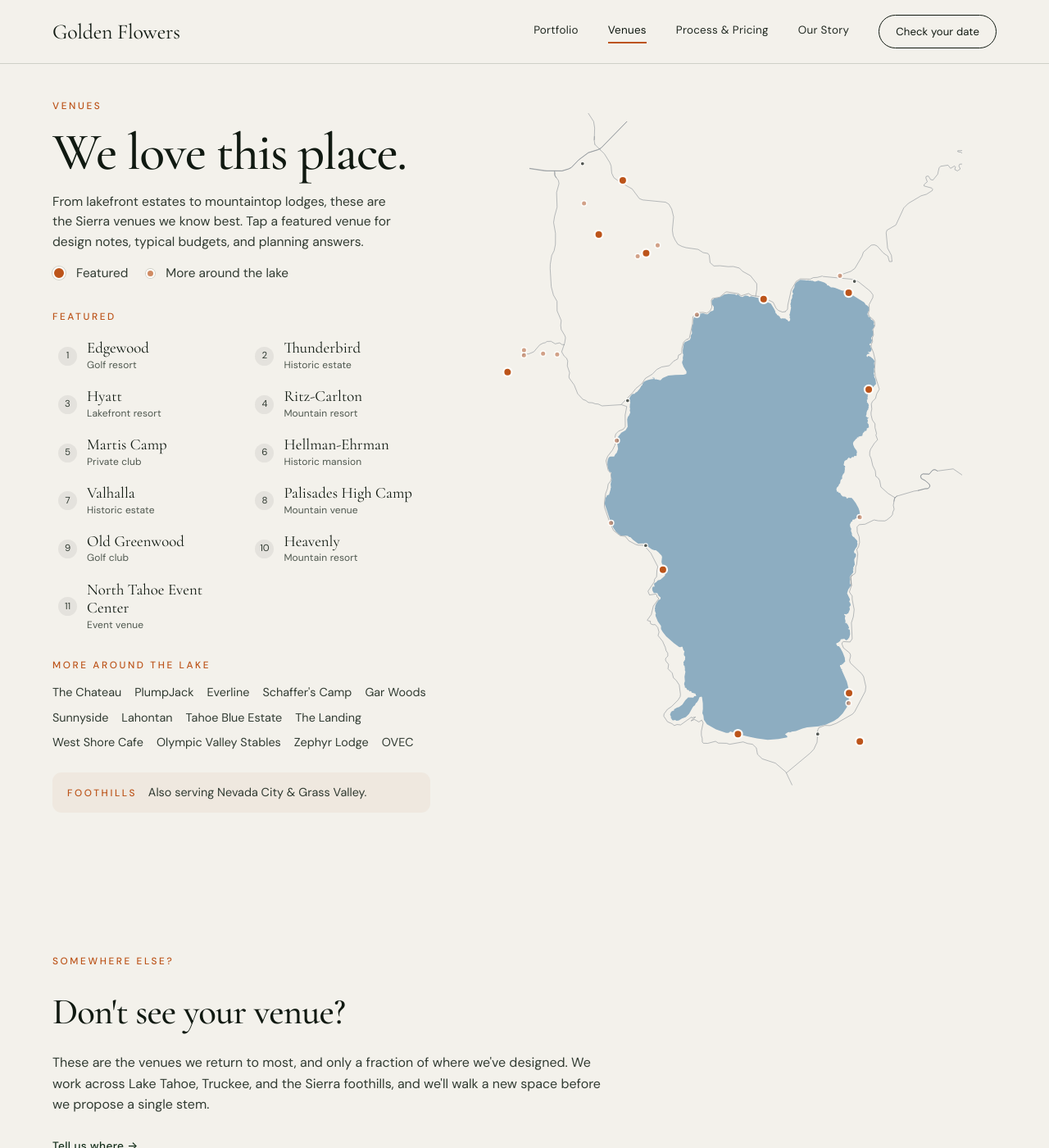
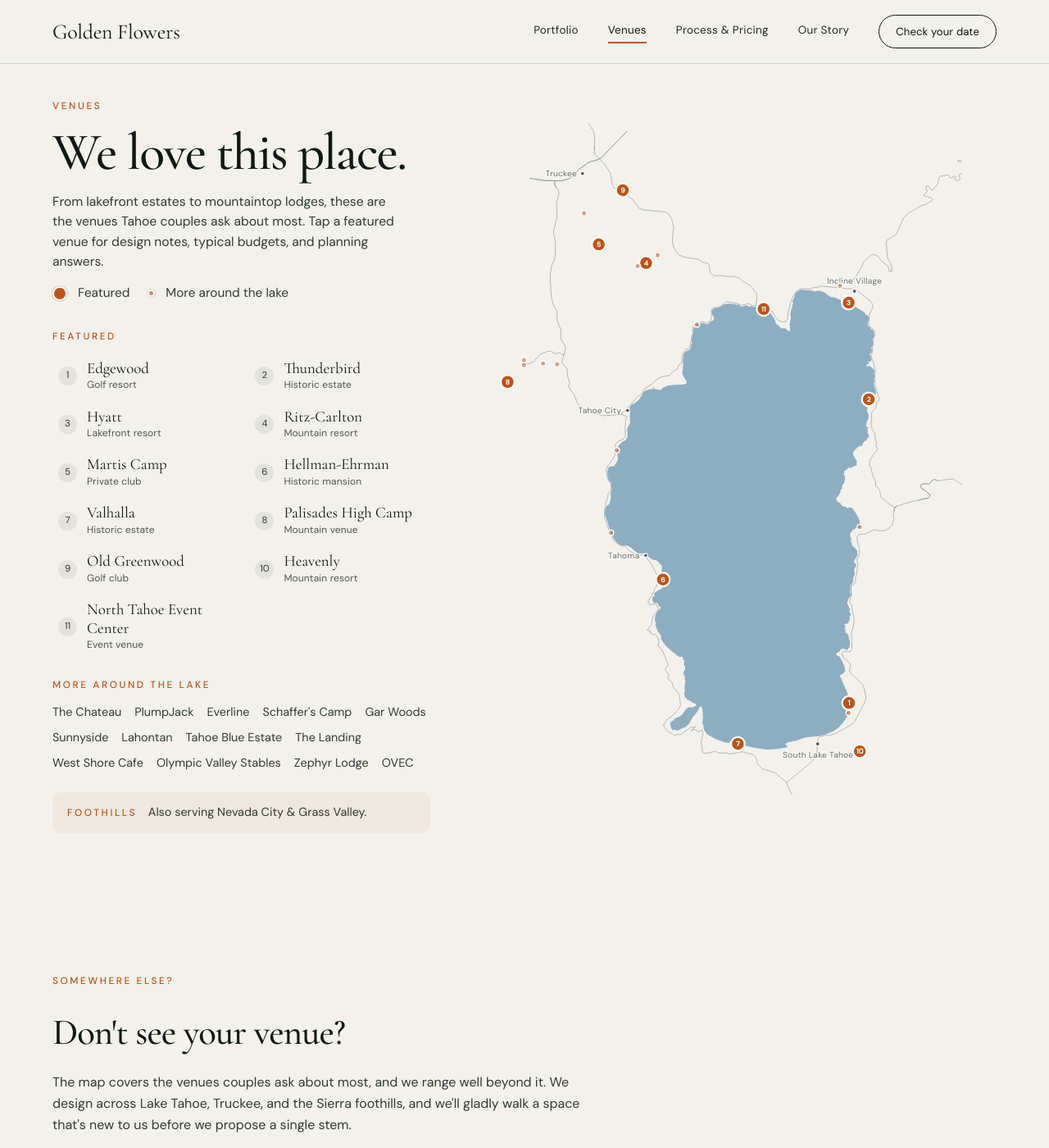
Before and after one commit to jshplhm/goldenflowers, a Jekyll site: the page built from venues/index.md, in a window 1280 px wide and 1400 px high. Shown: the whole window at 82% size. Built offline with Jekyll 4.4.1, drawn with Linux system fonts in a browser that asks for light colours.

Commit message:
Venues map: numbered featured dots, always-on city labels, matched legend, honest copy
- Featured dots now carry the list numerals (1-11), so the map is readable on touch where hover labels never fire; dots grow to r9 to hold the number, hover/active to r11
- City labels (Truckee, Incline Village, Tahoe City, Tahoma, South Lake Tahoe) always on at muted gray for orientation; venue names stay hover-only
- Legend dots resized to mirror actual map dot sizes (18px/9px, were 16px/11px vs 11px/7px on the map)
- Copy no longer claims we return to or have designed at all listed venues; reframed around the venues couples ask about most

Co-Authored-By: Claude Opus 4.8 <noreply@anthropic.com>

```diff
--- a/assets/css/redesign.css
+++ b/assets/css/redesign.css
@@ -650,13 +650,13 @@ body.nav-hidden .venue-breadcrumb{top:0;}
 .vhl--minor li{margin-bottom:7px;}
 .vhl--minor span{font-family:var(--b);font-size:.95rem;line-height:1.25;color:var(--fg2);cursor:pointer;transition:color .15s;display:inline-block;border-bottom:1px solid transparent;}
 .vhl--minor span:hover,.vhl--minor span.is-active{color:var(--terra);border-bottom-color:var(--terra);}
-.t-pin.is-active .t-dot{r:9;}
+.t-pin.is-active .t-dot{r:11;}
 .t-pin.is-active .t-vlabel{fill:var(--terra);opacity:1;}
 .t-pin.t-minor.is-active .t-dot.sm{r:6;fill:var(--terra);}
 @media(max-width:860px){.vhl,.vhl--minor{columns:2;}}
 .map-legend li{display:flex;align-items:center;gap:13px;margin-bottom:13px;color:var(--fg2);font-size:.96rem;}
-.map-legend .lg-dot{width:16px;height:16px;border-radius:50%;background:var(--terra);border:2px solid var(--paper);box-shadow:0 0 0 1px var(--line);flex:none;}
-.map-legend .lg-dot.sm{width:11px;height:11px;background:oklch(57% .15 45/.65);}
+.map-legend .lg-dot{width:18px;height:18px;border-radius:50%;background:var(--terra);border:2px solid var(--paper);box-shadow:0 0 0 1px var(--line);flex:none;}
+.map-legend .lg-dot.sm{width:9px;height:9px;background:oklch(57% .15 45/.65);}
 /* SVG map elements */
 .t-lake{fill:oklch(73% .045 236);stroke:none;}
 .t-hwy{fill:none;stroke:oklch(56% .018 250);stroke-width:1;stroke-linecap:round;stroke-linejoin:round;opacity:.5;}
@@ -667,15 +667,16 @@ body.nav-hidden .venue-breadcrumb{top:0;}
 .t-dot{fill:var(--terra);stroke:var(--paper);stroke-width:2.4;cursor:pointer;transition:r .15s ease;}
 .t-dot.sm{fill:oklch(62% .11 45/.62);stroke-width:1.6;cursor:pointer;}
 .t-town-dot{r:2.6;fill:oklch(45% .01 150);stroke:var(--paper);stroke-width:1.2;cursor:pointer;}
-/* City labels: muted/smaller, revealed on hover or tap (focus) */
-.t-clabel{font-family:var(--b);font-size:11px;fill:var(--mute);letter-spacing:.02em;opacity:0;transition:opacity .15s;paint-order:stroke;stroke:var(--paper);stroke-width:3;stroke-linejoin:round;pointer-events:none;}
+/* City labels: always on, muted, for geographic orientation (venue names stay hover-only) */
+.t-clabel{font-family:var(--b);font-size:11px;fill:var(--mute);letter-spacing:.02em;opacity:.85;transition:opacity .15s;paint-order:stroke;stroke:var(--paper);stroke-width:3;stroke-linejoin:round;pointer-events:none;}
 .t-town:hover .t-clabel,.t-town:focus .t-clabel{opacity:1;}
 .t-town{outline:none;cursor:pointer;}
-.t-pin:hover .t-dot{r:10;}
+.t-pin:hover .t-dot{r:11;}
 .t-vlabel{font-family:var(--b);font-size:13px;fill:var(--ink);opacity:0;transition:opacity .15s,fill .15s;paint-order:stroke;stroke:var(--paper);stroke-width:3.5;stroke-linejoin:round;pointer-events:none;}
-/* Featured venue names read on the map by default; hover/tap or the list brightens them. */
+/* Featured pins: numbered dots (pair with the numbered list; readable without hover on touch). */
 .t-pin.feat .t-vlabel{font-size:13px;}
-.t-pin.feat .t-dot{r:5.5;}
+.t-pin.feat .t-dot{r:9;}
+.t-num{font-family:var(--b);font-size:9px;font-weight:600;fill:var(--paper);text-anchor:middle;pointer-events:none;}
 .t-pin:hover .t-vlabel,.t-pin:focus .t-vlabel{opacity:1;}
 .t-pin.feat:hover .t-vlabel,.t-pin.feat:focus .t-vlabel,.t-pin.feat.is-active .t-vlabel{fill:var(--terra);}
 .t-minor{outline:none;}
--- a/venues/index.md
+++ b/venues/index.md
@@ -14,7 +14,7 @@ canonical_url: https://goldenflorals.com/venues
     <h1>We love this place.</h1>
   </div>
   <div class="mh-body">
-    <p class="mh-intro">From lakefront estates to mountaintop lodges, these are the Sierra venues we know best. Tap a featured venue for design notes, typical budgets, and planning answers.</p>
+    <p class="mh-intro">From lakefront estates to mountaintop lodges, these are the venues Tahoe couples ask about most. Tap a featured venue for design notes, typical budgets, and planning answers.</p>
     <ul class="map-legend map-legend--inline">
       <li><span class="lg-dot"></span> Featured</li>
       <li><span class="lg-dot sm"></span> More around the lake</li>
@@ -91,17 +91,17 @@ canonical_url: https://goldenflorals.com/venues
       <g class="t-town" tabindex="0" role="img" aria-label="South Lake Tahoe"><circle class="t-town-dot" cx="403.5" cy="747.4" r="2.4"/><text class="t-clabel" text-anchor="middle" x="404" y="766">South Lake Tahoe</text></g>
 
       <!-- featured venues -->
-      <a href="{{ site.baseurl }}/venues/edgewood-tahoe" class="t-pin feat" data-venue="edgewood-tahoe" aria-label="Edgewood Tahoe: view venue"><circle class="t-dot" cx="444.6" cy="693.8" r="6.5"/><text class="t-vlabel" x="453.6" y="697.8">Edgewood Tahoe</text></a>
-      <a href="{{ site.baseurl }}/venues/thunderbird-lodge" class="t-pin feat" data-venue="thunderbird-lodge" aria-label="Thunderbird Lodge: view venue"><circle class="t-dot" cx="470.4" cy="296.0" r="6.5"/><text class="t-vlabel" x="479.4" y="300.0">Thunderbird</text></a>
-      <a href="{{ site.baseurl }}/venues/hyatt-regency-lake-tahoe" class="t-pin feat" data-venue="hyatt-regency-lake-tahoe" aria-label="Hyatt Regency Lake Tahoe: view venue"><circle class="t-dot" cx="444.1" cy="169.3" r="6.5"/><text class="t-vlabel" x="453.1" y="173.3">Hyatt Regency</text></a>
-      <a href="{{ site.baseurl }}/venues/ritz-carlton-lake-tahoe" class="t-pin feat" data-venue="ritz-carlton-lake-tahoe" aria-label="Ritz-Carlton, Lake Tahoe: view venue"><circle class="t-dot" cx="178.6" cy="117.5" r="6.5"/><text class="t-vlabel" x="187.6" y="121.5">The Ritz-Carlton</text></a>
-      <a href="{{ site.baseurl }}/venues/martis-camp" class="t-pin feat" data-venue="martis-camp" aria-label="Martis Camp: view venue"><circle class="t-dot" cx="116.5" cy="93.0" r="6.5"/><text class="t-vlabel" x="125.5" y="97.0">Martis Camp</text></a>
-      <a href="{{ site.baseurl }}/venues/hellman-ehrman-mansion" class="t-pin feat" data-venue="hellman-ehrman-mansion" aria-label="Hellman-Ehrman Mansion: view venue"><circle class="t-dot" cx="200.6" cy="532.0" r="6.5"/><text class="t-vlabel" text-anchor="end" x="191.6" y="536.0">Hellman-Ehrman</text></a>
-      <a href="{{ site.baseurl }}/venues/valhalla-tahoe" class="t-pin feat" data-venue="valhalla-tahoe" aria-label="Valhalla: view venue"><circle class="t-dot" cx="298.9" cy="747.4" r="6.5"/><text class="t-vlabel" text-anchor="middle" x="298.9" y="764.4">Valhalla</text></a>
-      <a href="{{ site.baseurl }}/venues/palisades-high-camp" class="t-pin feat" data-venue="palisades-high-camp" aria-label="Palisades High Camp: view venue"><circle class="t-dot" cx="-3.0" cy="273.2" r="6.5"/><text class="t-vlabel" x="4.0" y="293.0">Palisades High Camp</text></a>
-      <a href="{{ site.baseurl }}/venues/old-greenwood" class="t-pin feat" data-venue="old-greenwood" aria-label="Old Greenwood: view venue"><circle class="t-dot" cx="148.0" cy="22.0" r="6.5"/><text class="t-vlabel" x="157.0" y="26.0">Old Greenwood</text></a>
-      <a href="{{ site.baseurl }}/venues/heavenly" class="t-pin feat" data-venue="heavenly" aria-label="Heavenly: view venue"><circle class="t-dot" cx="458.7" cy="757.1" r="6.5"/><text class="t-vlabel" x="467.7" y="761.1">Heavenly</text></a>
-      <a href="{{ site.baseurl }}/venues/north-tahoe-event-center" class="t-pin feat" data-venue="north-tahoe-event-center" aria-label="North Tahoe Event Center: view venue"><circle class="t-dot" cx="332.6" cy="177.7" r="6.5"/><text class="t-vlabel" text-anchor="middle" x="332.6" y="167.7">North Tahoe</text></a>
+      <a href="{{ site.baseurl }}/venues/edgewood-tahoe" class="t-pin feat" data-venue="edgewood-tahoe" aria-label="Edgewood Tahoe: view venue"><circle class="t-dot" cx="444.6" cy="693.8" r="6.5"/><text class="t-num" x="444.6" y="697.0">1</text><text class="t-vlabel" x="453.6" y="697.8">Edgewood Tahoe</text></a>
+      <a href="{{ site.baseurl }}/venues/thunderbird-lodge" class="t-pin feat" data-venue="thunderbird-lodge" aria-label="Thunderbird Lodge: view venue"><circle class="t-dot" cx="470.4" cy="296.0" r="6.5"/><text class="t-num" x="470.4" y="299.2">2</text><text class="t-vlabel" x="479.4" y="300.0">Thunderbird</text></a>
+      <a href="{{ site.baseurl }}/venues/hyatt-regency-lake-tahoe" class="t-pin feat" data-venue="hyatt-regency-lake-tahoe" aria-label="Hyatt Regency Lake Tahoe: view venue"><circle class="t-dot" cx="444.1" cy="169.3" r="6.5"/><text class="t-num" x="444.1" y="172.5">3</text><text class="t-vlabel" x="453.1" y="173.3">Hyatt Regency</text></a>
+      <a href="{{ site.baseurl }}/venues/ritz-carlton-lake-tahoe" class="t-pin feat" data-venue="ritz-carlton-lake-tahoe" aria-label="Ritz-Carlton, Lake Tahoe: view venue"><circle class="t-dot" cx="178.6" cy="117.5" r="6.5"/><text class="t-num" x="178.6" y="120.7">4</text><text class="t-vlabel" x="187.6" y="121.5">The Ritz-Carlton</text></a>
+      <a href="{{ site.baseurl }}/venues/martis-camp" class="t-pin feat" data-venue="martis-camp" aria-label="Martis Camp: view venue"><circle class="t-dot" cx="116.5" cy="93.0" r="6.5"/><text class="t-num" x="116.5" y="96.2">5</text><text class="t-vlabel" x="125.5" y="97.0">Martis Camp</text></a>
+      <a href="{{ site.baseurl }}/venues/hellman-ehrman-mansion" class="t-pin feat" data-venue="hellman-ehrman-mansion" aria-label="Hellman-Ehrman Mansion: view venue"><circle class="t-dot" cx="200.6" cy="532.0" r="6.5"/><text class="t-num" x="200.6" y="535.2">6</text><text class="t-vlabel" text-anchor="end" x="191.6" y="536.0">Hellman-Ehrman</text></a>
+      <a href="{{ site.baseurl }}/venues/valhalla-tahoe" class="t-pin feat" data-venue="valhalla-tahoe" aria-label="Valhalla: view venue"><circle class="t-dot" cx="298.9" cy="747.4" r="6.5"/><text class="t-num" x="298.9" y="750.6">7</text><text class="t-vlabel" text-anchor="middle" x="298.9" y="764.4">Valhalla</text></a>
+      <a href="{{ site.baseurl }}/venues/palisades-high-camp" class="t-pin feat" data-venue="palisades-high-camp" aria-label="Palisades High Camp: view venue"><circle class="t-dot" cx="-3.0" cy="273.2" r="6.5"/><text class="t-num" x="-3.0" y="276.4">8</text><text class="t-vlabel" x="4.0" y="293.0">Palisades High Camp</text></a>
+      <a href="{{ site.baseurl }}/venues/old-greenwood" class="t-pin feat" data-venue="old-greenwood" aria-label="Old Greenwood: view venue"><circle class="t-dot" cx="148.0" cy="22.0" r="6.5"/><text class="t-num" x="148.0" y="25.2">9</text><text class="t-vlabel" x="157.0" y="26.0">Old Greenwood</text></a>
+      <a href="{{ site.baseurl }}/venues/heavenly" class="t-pin feat" data-venue="heavenly" aria-label="Heavenly: view venue"><circle class="t-dot" cx="458.7" cy="757.1" r="6.5"/><text class="t-num" x="458.7" y="760.3000000000001">10</text><text class="t-vlabel" x="467.7" y="761.1">Heavenly</text></a>
+      <a href="{{ site.baseurl }}/venues/north-tahoe-event-center" class="t-pin feat" data-venue="north-tahoe-event-center" aria-label="North Tahoe Event Center: view venue"><circle class="t-dot" cx="332.6" cy="177.7" r="6.5"/><text class="t-num" x="332.6" y="180.89999999999998">11</text><text class="t-vlabel" text-anchor="middle" x="332.6" y="167.7">North Tahoe</text></a>
 
       <!-- more venues we love (smaller, muted) -->
       <g class="t-pin t-minor" data-venue="schaffers" tabindex="0" role="img" aria-label="Schaffer's Camp"><circle class="t-dot sm" cx="167.5" cy="121.5" r="3.5"/><text class="t-vlabel" text-anchor="end" x="160.5" y="125.5">Schaffer's Camp</text></g>
@@ -125,7 +125,7 @@ canonical_url: https://goldenflorals.com/venues
 <section class="mini">
   <span class="lab">Somewhere else?</span>
   <h2>Don't see your venue?</h2>
-  <p>These are the venues we return to most, and only a fraction of where we've designed. We work across Lake Tahoe, Truckee, and the Sierra foothills, and we'll walk a new space before we propose a single stem.</p>
+  <p>The map covers the venues couples ask about most, and we range well beyond it. We design across Lake Tahoe, Truckee, and the Sierra foothills, and we'll gladly walk a space that's new to us before we propose a single stem.</p>
   <a href="{{ site.baseurl }}/consultation-form" class="txt-link">Tell us where &rarr;</a>
 </section>
 
```
